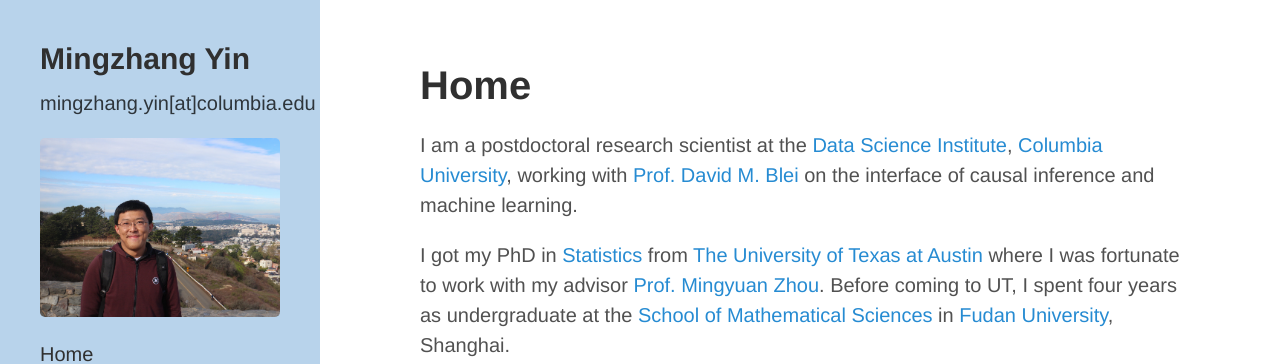
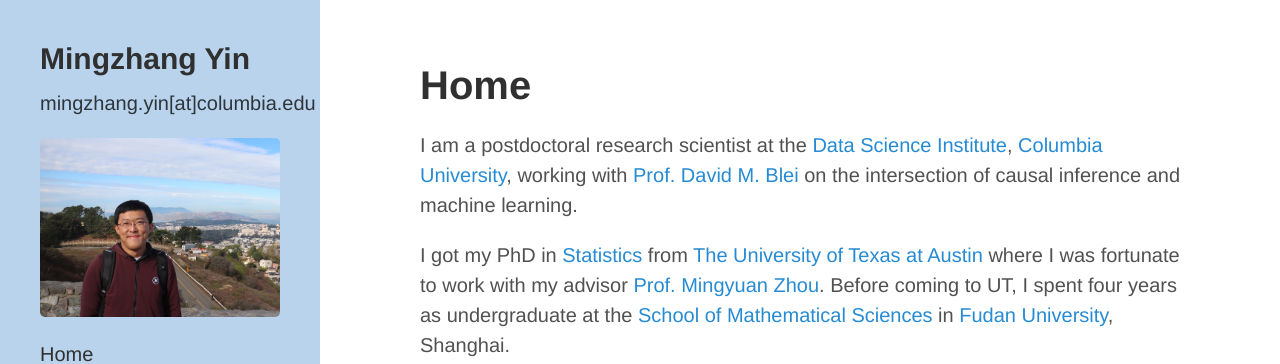
Before and after one commit to mingzhang-yin/mingzhang-yin.github.io, a Jekyll site: the page built from index.md, in a window 1280 px wide. Shown: the top 364 px of the page. Built offline with Jekyll 4.4.1, drawn with Linux system fonts in a browser that asks for light colours; nearby versions of some CDN libraries; a style sheet for code colours, icons or effects is not loaded.

Commit message:
Update index.md

```diff
--- a/index.md
+++ b/index.md
@@ -10,7 +10,7 @@
 <div>
 <div class="row">
   <p>
- <p> I am a postdoctoral research scientist at the <a href="https://datascience.columbia.edu">Data Science Institute</a>, <a href="https://www.columbia.edu">Columbia University</a>, working with <a href="http://www.cs.columbia.edu/~blei/">Prof. David M. Blei</a> on the interface of causal inference and machine learning.</p>
+ <p> I am a postdoctoral research scientist at the <a href="https://datascience.columbia.edu">Data Science Institute</a>, <a href="https://www.columbia.edu">Columbia University</a>, working with <a href="http://www.cs.columbia.edu/~blei/">Prof. David M. Blei</a> on the intersection of causal inference and machine learning.</p>
 
 I got my PhD in <a href="https://stat.utexas.edu">Statistics </a> from <a href="https://www.utexas.edu">The University of Texas at Austin</a> where I was fortunate to work with my advisor
   <a href="https://mingyuanzhou.github.io">Prof. Mingyuan Zhou</a>.  Before coming to UT, I spent four years as undergraduate at the <a href="https://math.fudan.edu.cn/mathen/main.htm"> School of Mathematical Sciences</a> in <a href="http://www.fudan.edu.cn/en/"> Fudan University</a>, Shanghai. </p>
```
